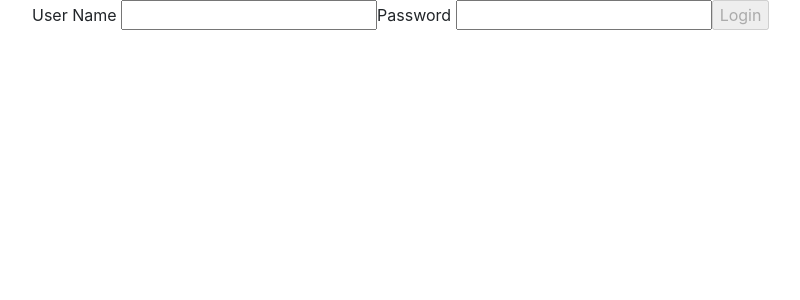
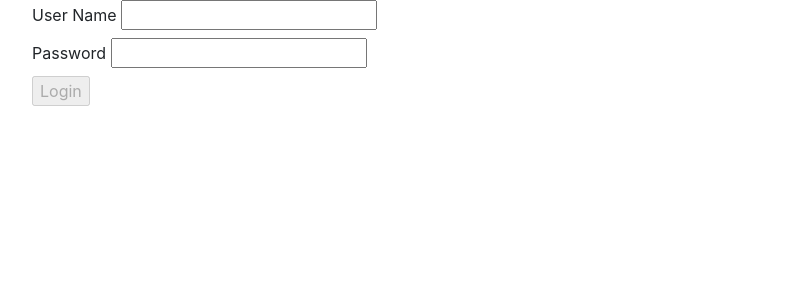
Before and after one commit to srinivas7/ABN-Frontend-ang5, an Angular app: page /login in a window 1280 px wide. Shown: the top 300 px of the page, without its empty margins (53-853 px from the left). Built offline with nearby package versions, Linux system fonts and the light colour scheme.

Commit message:
added service

```diff
--- a/src/app/login/login.component.html
+++ b/src/app/login/login.component.html
@@ -1,17 +1,21 @@
 <div class="container">
   <form [formGroup]="loginForm" (ngSubmit)="login(loginForm.value)">
-    <label>User Name
-        <input type="text" formControlName="name">
-    </label>
+    <div class="row">
+        <label class="col-sm-6">User Name
+            <input type="text" formControlName="name">
+        </label>
+    </div>
+    <div class="row">
+        <label class="col-sm-6">Password
+            <input type="text" formControlName="pwd">
+        </label>
+    </div>
+
+    <input type="submit" class="button expanded" value="Login" [disabled]="!loginForm.valid">
     <div class="alert" *ngIf="!loginForm.controls['name'].valid && loginForm.controls['name'].touched">{{ titleAlert }}</div>
-    <label>Password
-        <input type="text" formControlName="pwd">
-    </label>
     <div class="alert" *ngIf="!loginForm.controls['pwd'].valid && loginForm.controls['pwd'].touched">{{ pwdAlert }}</div>
     <div class="alert alert-danger" *ngIf="!loginForm.controls['pwd'].valid && loginForm.controls['pwd'].touched">
         <strong>Error!</strong> {{ pwdAlert }}
     </div>
-
-    <input type="submit" class="button expanded" value="Login" [disabled]="!loginForm.valid">
   </form>
 </div>
--- a/src/app/login/login.component.ts
+++ b/src/app/login/login.component.ts
@@ -1,5 +1,7 @@
 import { Component, OnInit } from '@angular/core';
 import { FormBuilder, FormGroup, Validators } from '@angular/forms';
+
+import { LoginService } from './login.service';
 
 @Component({
   selector: 'app-login',
@@ -15,7 +17,7 @@ export class LoginComponent implements OnInit {
   titleAlert:string = 'User name is required';
   pwdAlert:string = 'Password is required'
 
-  constructor(private fb: FormBuilder) {
+  constructor(private fb: FormBuilder, private loginService: LoginService) {
     this.loginForm = fb.group({
       'name': [null, [Validators.required, Validators.minLength(3)]],
       'pwd': [null, [Validators.required]]
@@ -28,6 +30,10 @@ export class LoginComponent implements OnInit {
   login(){
     console.log(this.loginForm.get('name').value);
     console.log(this.loginForm.get('pwd').value);
+    this.loginService.login({})
+        .subscribe((res)=>{
+          console.log(res);
+        })
   }
 
 }
--- /dev/null
+++ b/src/app/login/login.service.ts
@@ -0,0 +1,36 @@
+import { Injectable } from '@angular/core';
+import { HttpRequest, HttpClient, HttpEvent, HttpParams} from '@angular/common/http';
+import { HttpHeaders } from '@angular/common/http';
+
+import { Observable } from 'rxjs/Observable';
+import 'rxjs/add/observable/of';
+import 'rxjs/add/operator/map';
+
+@Injectable()
+export class LoginService {
+    constructor(private http: HttpClient) {}
+
+    login(data) {
+        let httpOptions = {
+            headers: new HttpHeaders({
+              'Content-Type':  'application/json'
+            })
+        }
+        return this.http.post("localhost:8080/login", {"name":"sadf"},httpOptions)
+            .map((data) => data);
+    }
+
+
+    testRequest() {
+        let body = 'username=myusername?password=mypassword';
+        let headers = new Headers();
+        headers.append('Content-Type', 'application/x-www-form-urlencoded');
+
+        return this.http.post('http://jsonplaceholder.typicode.com/posts', { })
+            .subscribe(
+                res => { console.log(res);},
+                err => { console.log("Error occured");}
+            );
+    }
+
+}
```
Also changed, not shown: src/app/app.module.ts (+6 -1 lines).
